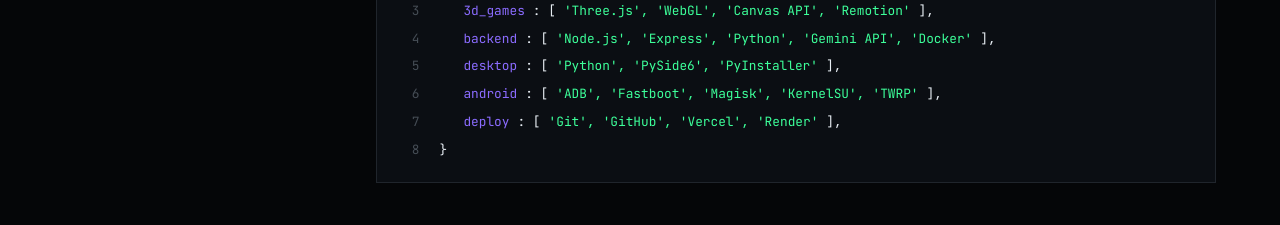
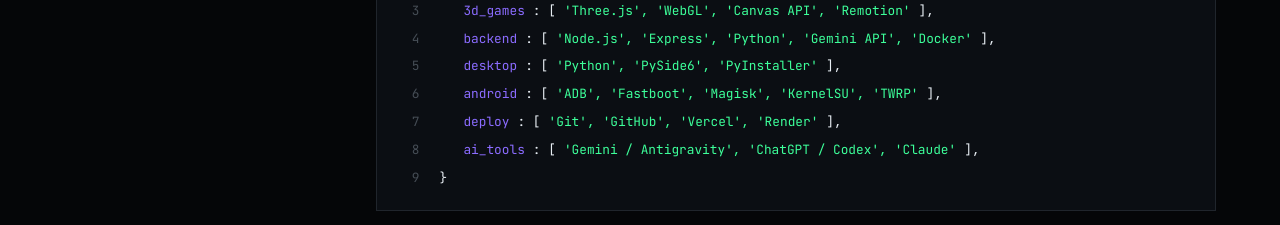
Before and after one commit to klein-sys/portfolio, a React (Vite) app: page / in a window 1280 px wide. Shown: the part 6780-7005 px from the top of the page. Built offline with nearby package versions, Linux system fonts and the light colour scheme; no server answers.

Commit message:
Add AI tools to portfolio tech stack

```diff
--- a/src/data.ts
+++ b/src/data.ts
@@ -153,6 +153,7 @@ export const stack = [
   ["desktop", ["Python", "PySide6", "PyInstaller"]],
   ["android", ["ADB", "Fastboot", "Magisk", "KernelSU", "TWRP"]],
   ["deploy", ["Git", "GitHub", "Vercel", "Render"]],
+  ["ai_tools", ["Gemini / Antigravity", "ChatGPT / Codex", "Claude"]],
 ] as const;
 
 export const marquee = [
```
